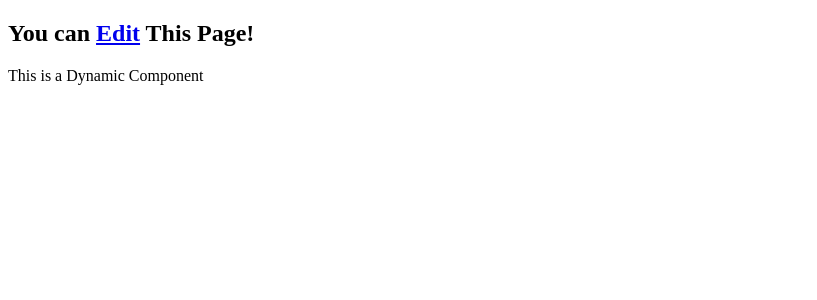
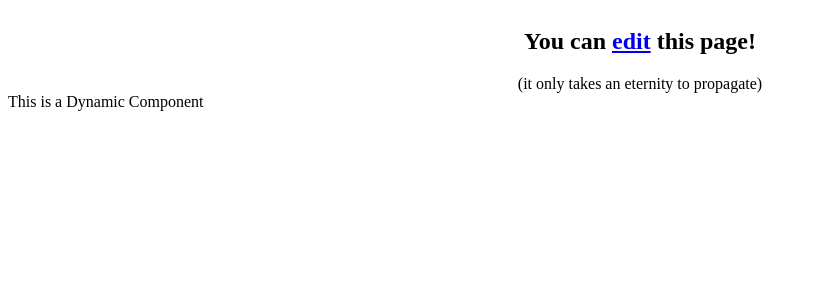
Before and after one commit to fortune-max/web-tooling-015, a React (Create React App) app: page / in a window 1280 px wide. Shown: the top 300 px of the page, without its empty margins (0-817 px from the left). Built offline with nearby package versions, Linux system fonts and the light colour scheme.

Commit message:
update styles

```diff
--- a/src/App.tsx
+++ b/src/App.tsx
@@ -8,9 +8,18 @@ function App() {
     return (
         <>
             <Router>
-                <h2>
-                    You can <Link to="/edit">Edit</Link> This Page!
-                </h2>
+                <div
+                    style={{
+                        display: "flex",
+                        alignItems: "center",
+                        flexDirection: "column",
+                    }}
+                >
+                    <h2>
+                        You can <Link to="/edit">edit</Link> this page!
+                    </h2>
+                    <span>(it only takes an eternity to propagate)</span>
+                </div>
                 <DynamicComponent />
                 <Switch>
                     <Route path="/edit" component={Edit} />
```
